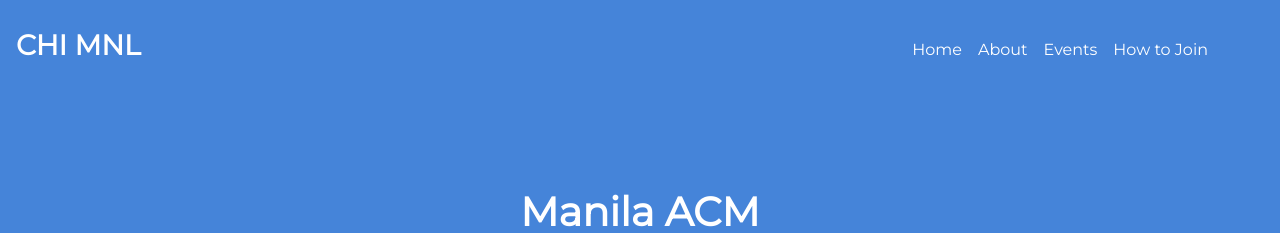
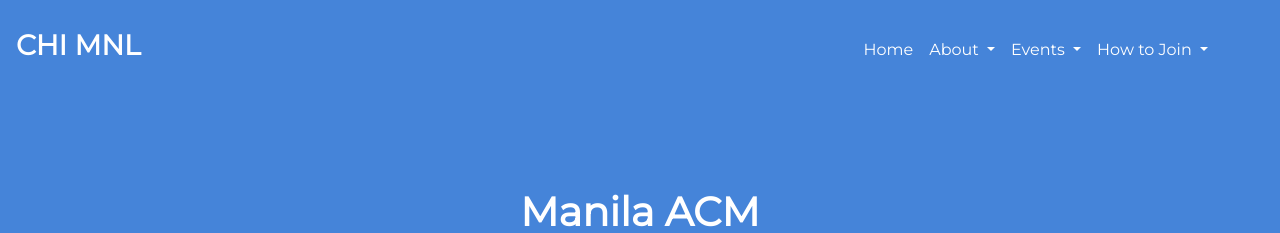
Before and after one commit to rap12/chimnl.github.io, a Jekyll site: the page built from index.md, in a window 1280 px wide. Shown: the top 233 px of the page. Built offline with Jekyll 4.4.1, drawn with Linux system fonts in a browser that asks for light colours.

Commit message:
updated navbar, added necessary dropdowns

```diff
--- a/_includes/nav.html
+++ b/_includes/nav.html
@@ -1,6 +1,5 @@
 <nav class="navbar navbar-expand-lg pt-3 bg-primary sticky-top">
     <a class="navbar-brand" href="#">
-
       <h3 class = "mb-3 mt-2 text-white font-weight-bolder">
          CHI MNL</h3>
   </a>
@@ -8,19 +7,42 @@
       <span class="navbar-toggler-icon"></span>
       <i class="fas fa-bars text-white"></i>
     </button>
-    <div class="collapse navbar-collapse " id="navbarText">
+    <div class="collapse navbar-collapse" id="navbarText">
       <ul class="navbar-nav ml-auto mr-5 ">
         <li class="nav-item active">
           <a class="nav-link text-white" href="/index">Home</a>
         </li>
-        <li class="nav-item">
-          <a class="nav-link text-white" href="/about">About</a>
+        <li class="nav-item dropdown">
+          <a class="nav-link dropdown-toggle text-white" href="#"  >
+            About
+          </a>
+          <div class = "dropdown-menu" aria-labelledby="navbarDropdown">
+            <a class = "dropdown-item" href="/about">About CHI MNL</a>
+            <a class = "dropdown-item" href="#">Executive Committee</a>
+
+          </div>
+
         </li>
-        <li class="nav-item">
-            <a class="nav-link text-white" href="#">Events</a>
+        <li class="nav-item dropdown">
+            <a class="nav-link dropdown-toggle text-white" href="#" >
+              Events
+            </a>
+            <div class = "dropdown-menu" aria-labelledby="navbarDropdown">
+              <a class = "dropdown-item" href="#">Events</a>
+              <a class = "dropdown-item" href="#">Rules and regulations</a>
+
+            </div>
           </li>
-          <li class="nav-item">
-            <a class="nav-link text-white" href="#">How to Join</a>
+          <li class="nav-item dropdown">
+            <a class="nav-link dropdown-toggle text-white" href="#" >
+              How to Join
+            </a>
+            <div class = "dropdown-menu" aria-labelledby="navbarDropdown">
+              <a class = "dropdown-item" href="#">Be a member</a>
+              <a class = "dropdown-item" href="#">Founding Members</a>
+
+            </div>
+
           </li>
 
       </ul>
--- a/_layouts/default.html
+++ b/_layouts/default.html
@@ -4,5 +4,7 @@
   <body>
     {% include nav.html %}
     {{ content}}
+    <script src="../assets/javascript/bootstrap/jquery.min.js"></script>
+    <script src="../assets/javascript/bootstrap/bootstrap.bundle.min.js"></script>
   </body>
 </html>
--- a/_sass/_bootstrap_customization.scss
+++ b/_sass/_bootstrap_customization.scss
@@ -11,17 +11,23 @@
 @import url($web-font-path);
 
 // Navbar ======================================================================
+.dropdown:hover .dropdown-menu{
+  display:block;
+}
 
+.dropdown-item:hover{
+  background-color: $primary;
+}
 .navbar {
   font-family: $headings-font-family;
 }
 
 .bg-dark {
-  background-color: $secondary !important;
+  background-color: $gray-900 !important;
 }
 
 .border-dark {
-  border-color: $secondary !important;
+  border-color: $gray-900 !important;
 }
 
 // Buttons =====================================================================
```
Also changed, not shown: index.md (renamed from index.html), 1 other file.
